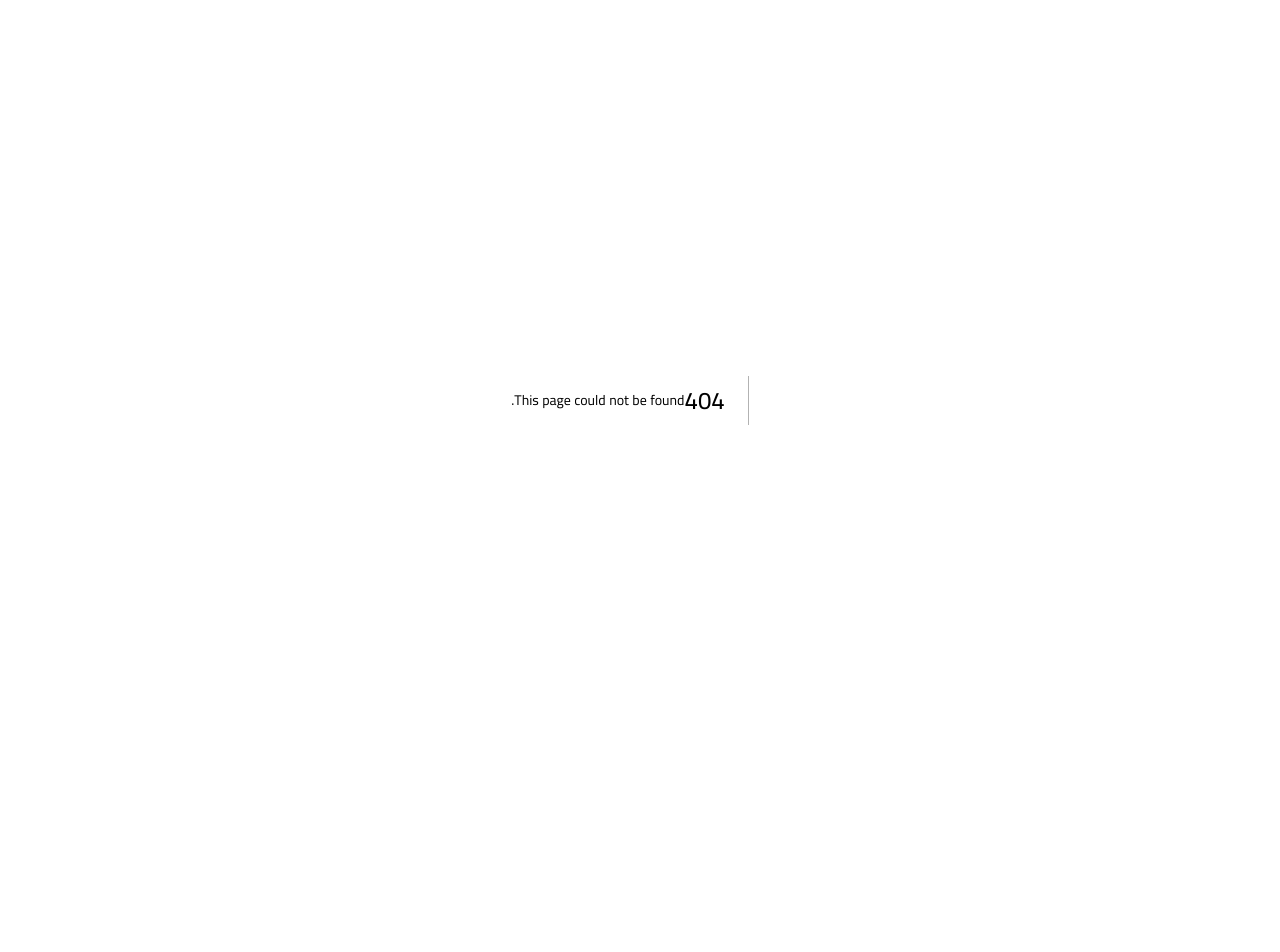
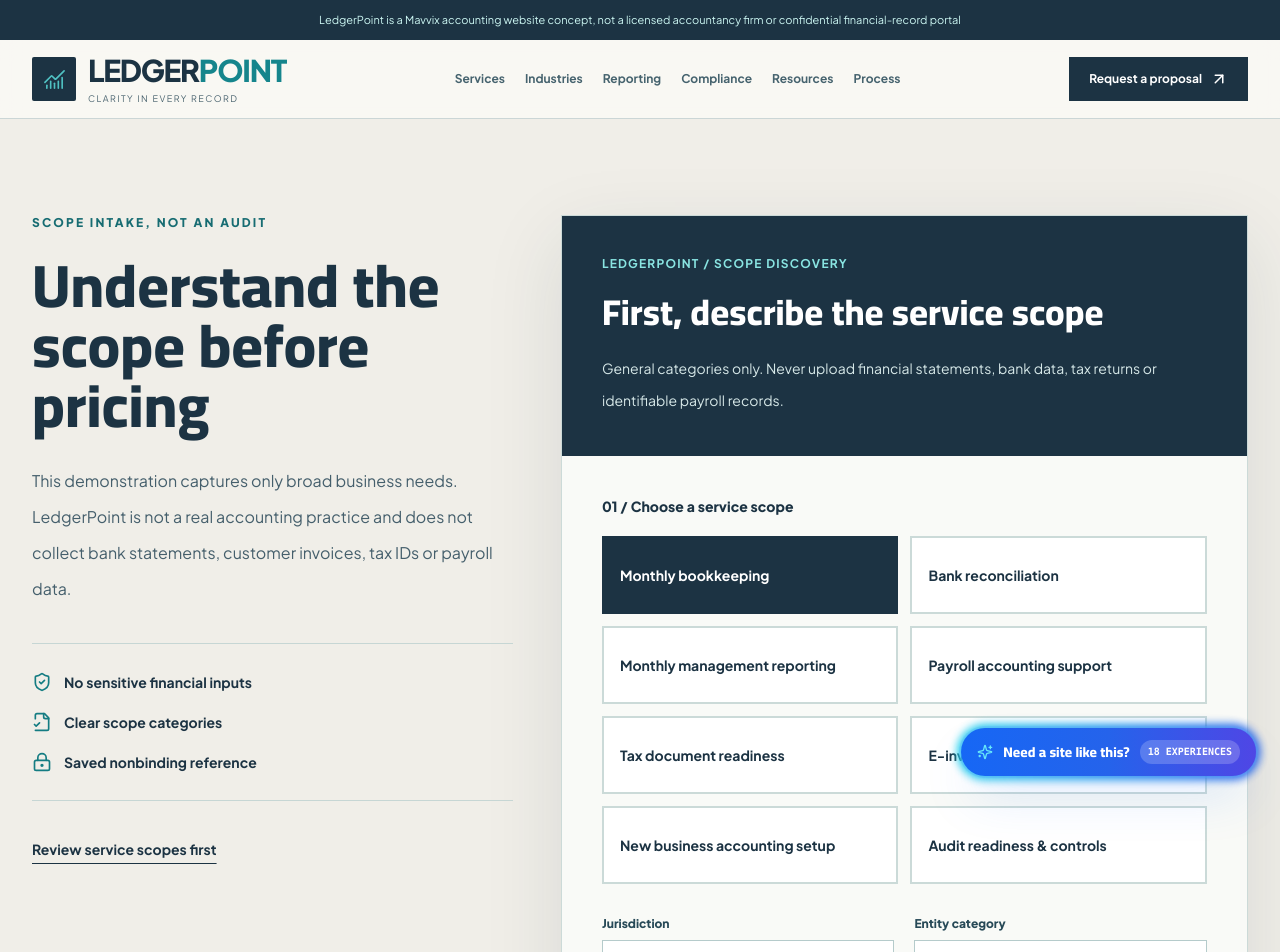
Before and after one commit to mykholy/mavvix_demos, a Next.js app: page /en/preview/accounting/quote in a window 1280 px wide. Before the commit this address had no page. Shown: the top 952 px of the page. Before the commit the page ends 800 px from the top, so only its background shows below. Built offline with nearby package versions, Linux system fonts and the light colour scheme; a web font is replaced by a local one.

Commit message:
feat(ledgerpoint): implement deep domain-specific quote/page.tsx routes

```diff
--- /dev/null
+++ b/src/app/[locale]/preview/accounting/quote/page.tsx
@@ -0,0 +1,15 @@
+import Link from 'next/link';
+import type { Locale } from '@/lib/i18n/config';
+import { LEDGERPOINT,ledgerPath } from '@/lib/verticals/accounting/data';
+import { LedgerScopeForm } from './LedgerScopeForm';
+import { ShieldCheck,FileCheck2,LockKeyhole } from 'lucide-react';
+export default function LedgerQuote({params:{locale},searchParams}:{params:{locale:Locale};searchParams:{service?:string}}){
+ const ar=locale==='ar',initial=LEDGERPOINT.services.some(s=>s.slug===searchParams.service)?searchParams.service:'';
+ return <div className="max-w-7xl mx-auto px-5 sm:px-8 py-16 sm:py-24 grid lg:grid-cols-[.7fr_1fr] gap-12 items-start">
+  <div className="lg:sticky lg:top-36"><p className="text-xs tracking-[.18em] font-black text-[#176C72]">SCOPE INTAKE, NOT AN AUDIT</p><h1 className="ledger-display text-4xl sm:text-6xl mt-6 leading-tight">{ar?'حجم الشغل أولًا، وبعدها العرض':'Understand the scope before pricing'}</h1><p className="mt-7 text-[#455F6C] leading-9">{ar?'الهدف من هذه التجربة هو توضيح طلب خدمة محاسبية مناسبة. لا يقدم LedgerPoint خدمة فعلية، ولا يتم جمع كشوف حساب أو فواتير أو ضرائب خاصة.':'This demonstration captures only broad business needs. LedgerPoint is not a real accounting practice and does not collect bank statements, customer invoices, tax IDs or payroll data.'}</p>
+   <div className="border-y border-[#C6D6D4] py-7 my-9 space-y-5">{[[ShieldCheck,ar?'بدون بيانات مالية سرية':'No sensitive financial inputs'],[FileCheck2,ar?'نطاق الخدمة واضح':'Clear scope categories'],[LockKeyhole,ar?'مرجع طلب محفوظ وغير ملزم':'Saved nonbinding reference']].map(([Icon,text],i)=><div key={i} className="flex gap-3 items-center font-bold text-sm">{typeof Icon!=='string'&&<Icon size={20} className="text-[#147C82] shrink-0"/>}{text as string}</div>)}</div>
+   <Link href={ledgerPath(locale,'services')} className="underline underline-offset-8 text-sm font-bold">{ar?'شوف ملفات الخدمات أولًا':'Review service scopes first'}</Link>
+  </div>
+  <LedgerScopeForm locale={locale} initialService={initial}/>
+ </div>;
+}
```
